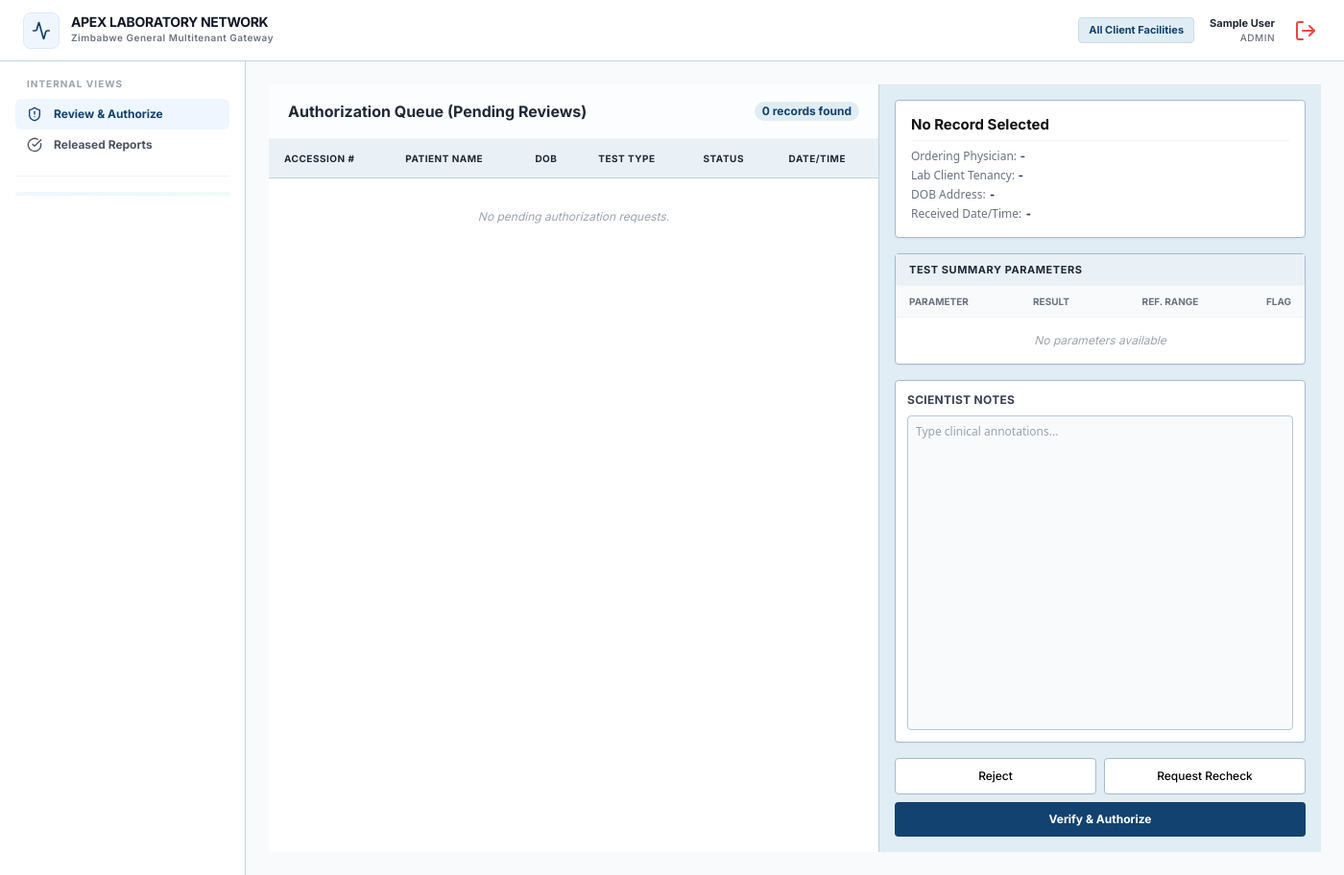
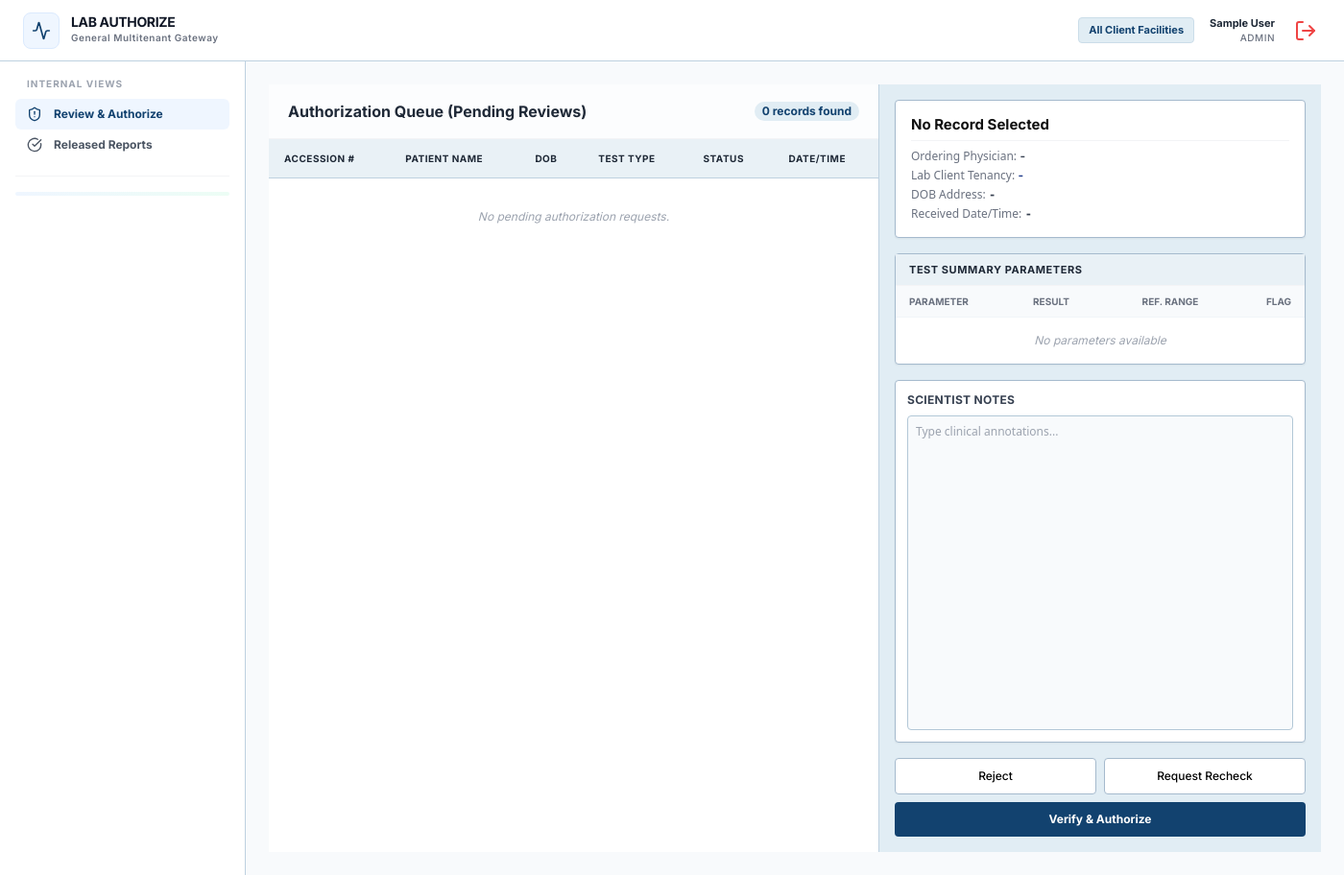
Before and after one commit to glitchbytez/lab-authorize, a PHP site: page / in a window 1400 px wide. Shown: the whole page at 96% size. Run offline with PHP 8.4, Linux system fonts and the light colour scheme; the visitor is signed in with stand-in values (Sample User, id 1); data that the repository does not hold is empty; some libraries are stand-ins or nearby versions.

Commit message:
header name change

```diff
--- a/header.php
+++ b/header.php
@@ -24,8 +24,8 @@
             <i data-lucide="activity" class="w-5 h-5 text-[#12426F]"></i>
         </div>
         <div>
-            <h1 class="text-sm font-bold text-gray-900 tracking-tight leading-none uppercase">Apex Laboratory Network</h1>
-            <p class="text-[10px] text-gray-500 font-semibold tracking-wider mt-0.5">Zimbabwe General Multitenant Gateway</p>
+            <h1 class="text-sm font-bold text-gray-900 tracking-tight leading-none uppercase">Lab Authorize</h1>
+            <p class="text-[10px] text-gray-500 font-semibold tracking-wider mt-0.5">General Multitenant Gateway</p>
         </div>
     </div>
 
```
